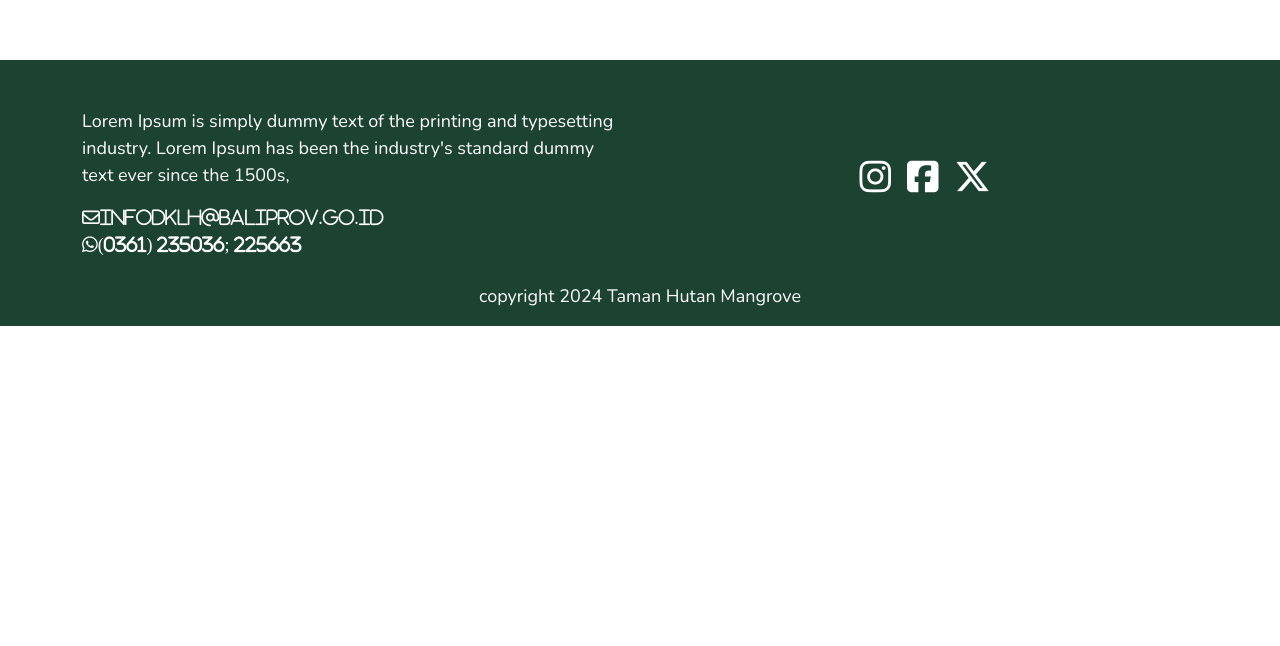
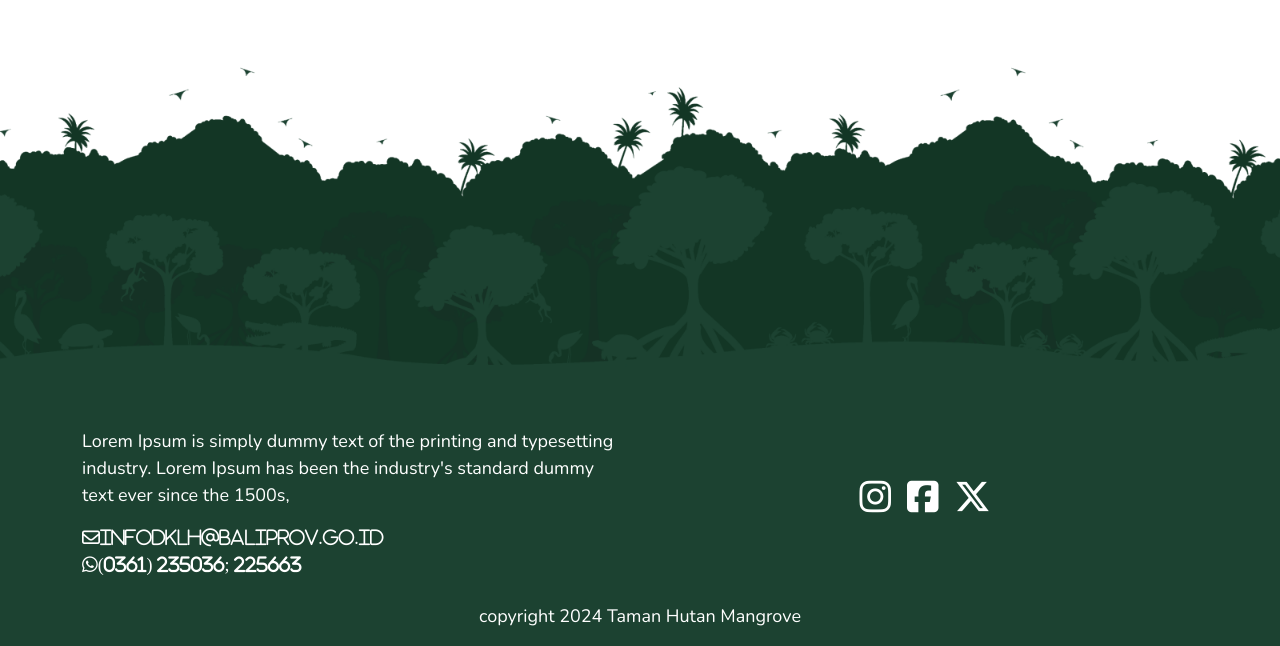
Before and after one commit to Team-TAHURA/TAHURAProject, an Angular app: page /berita-page in a window 1280 px wide. Shown: the part 2660-3306 px from the top of the page. Before the commit the page ends 2986 px from the top, so only its background shows below. Built offline with nearby package versions, Linux system fonts and the light colour scheme; no server answers.

Commit message:
Update berita-page.component.html

```diff
--- a/src/app/berita-page/berita-page.component.html
+++ b/src/app/berita-page/berita-page.component.html
@@ -109,3 +109,7 @@
         </div>
     </div>
 </div>
+<div class="tahuraTransition2">
+    <div class="tahuraFooter">
+    </div>
+  </div>
```
